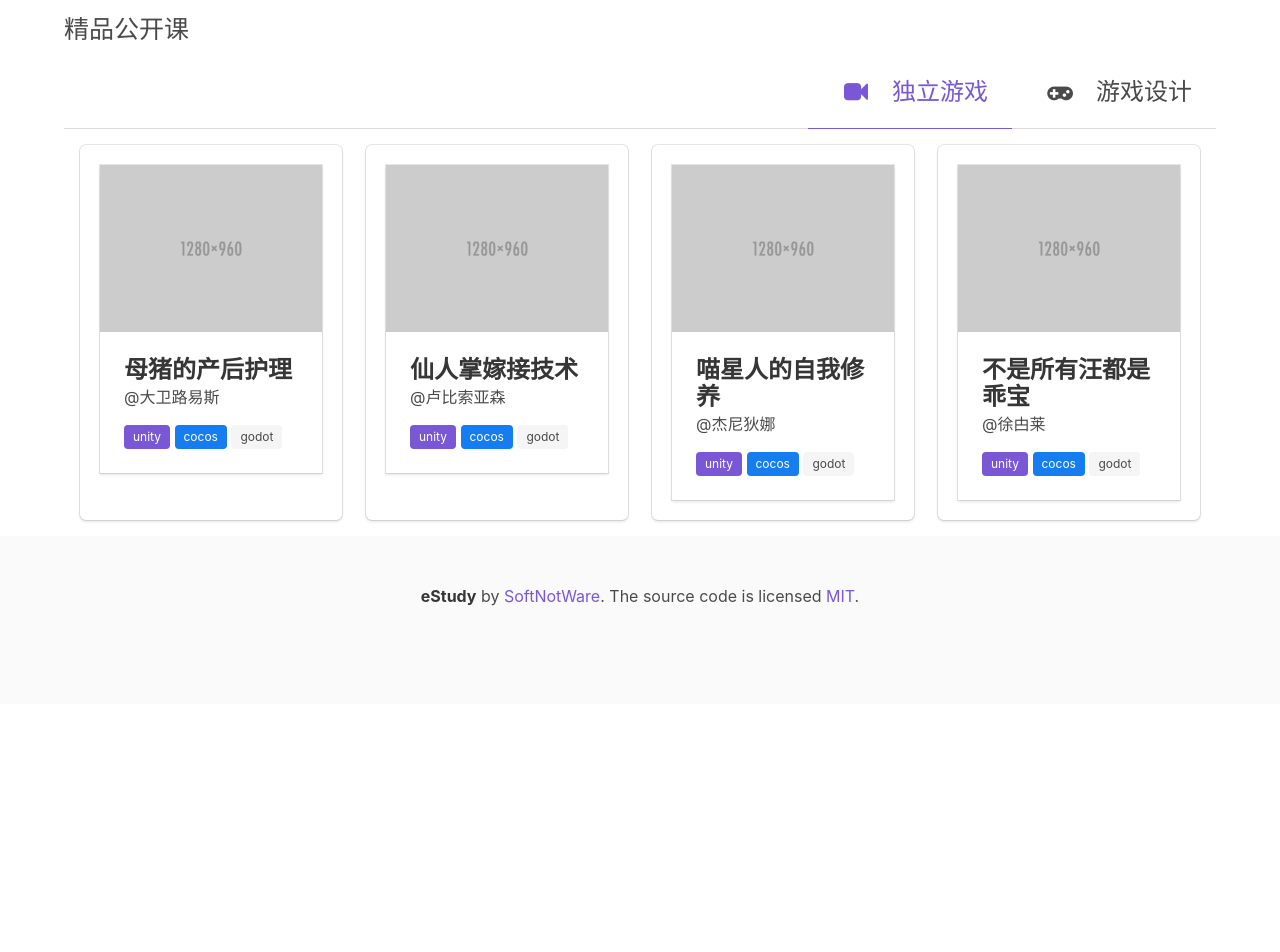
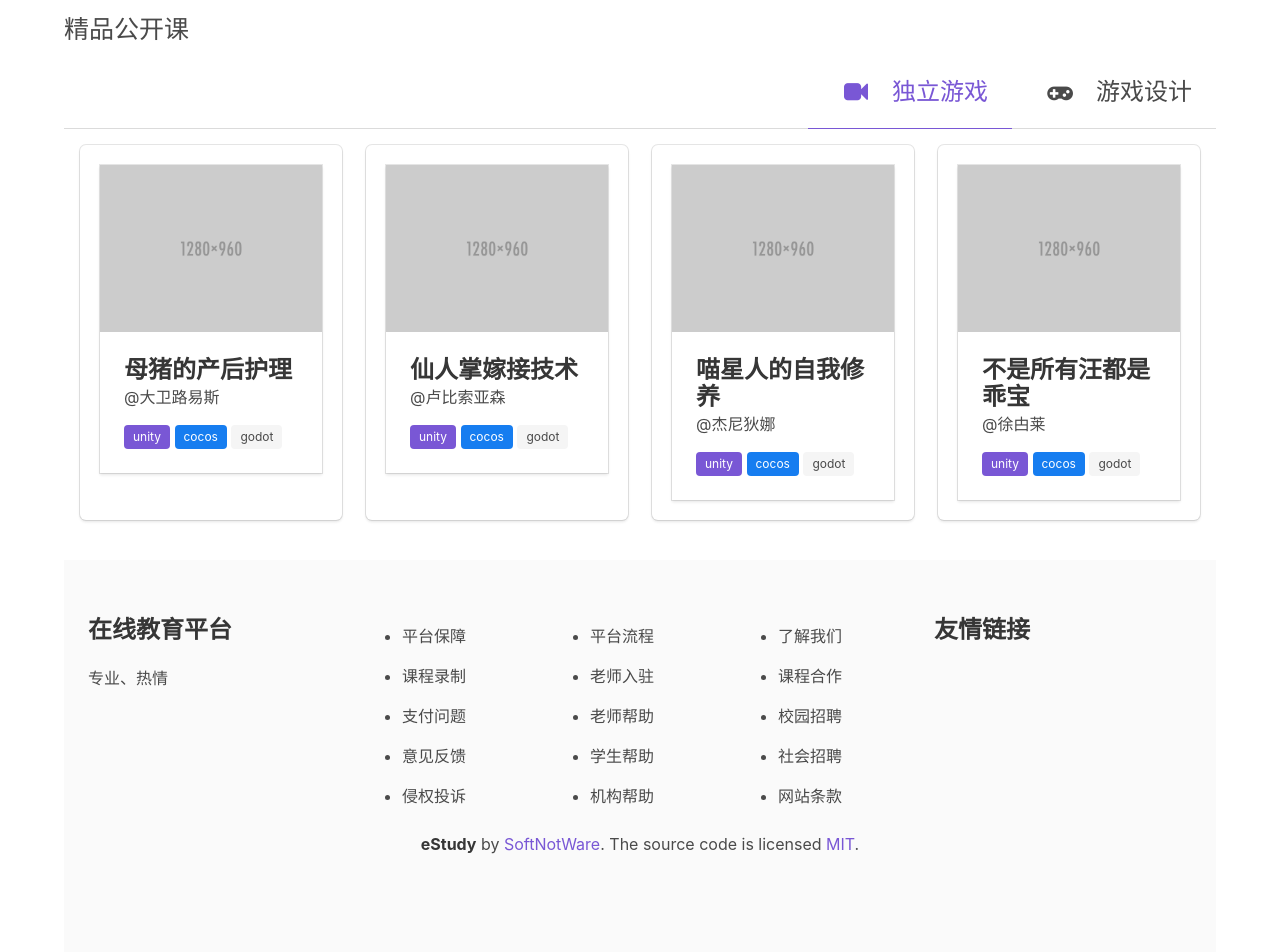
Before and after one commit to SoftNotWare/StudyGround, a plain HTML site: page www/home.html in a window 1280 px wide. Shown: the part 660-1612 px from the top of the page. Before the commit the page ends 1364 px from the top, so only its background shows below. Drawn offline with Linux system fonts and the light colour scheme; files whose address does not match are found by name.

Commit message:
add footer

```diff
--- a/www/home.html
+++ b/www/home.html
@@ -179,19 +179,50 @@
                     </div>
                 </b-tab-item>
             </b-tabs>
+
+
+            <footer class="footer">
+                <div class="content">
+                    <div class="columns">
+                        <div class="column is-3">
+                            <article class="">
+                                <h3>在线教育平台</h3>
+                                <p>专业、热情</p>
+                            </article>
+                        </div>
+                        <div class="column is-2">
+                            <ul v-for="item in footersupport">
+                                <li>{{ item }}</li>
+                            </ul>
+                        </div>
+                        <div class="column is-2">
+                            <ul v-for="item in footerhelp">
+                                <li>{{ item }}</li>
+                            </ul>
+                        </div>
+                        <div class="column is-2">
+                            <ul v-for="item in footerabout">
+                                <li>{{ item }}</li>
+                            </ul>
+                        </div>
+                        <div class="column is-3">
+                            <h3>友情链接</h3>
+                            <ul v-for="item in footerlinks">
+                                <li>{{ item }}</li>
+                            </ul>
+                        </div>
                     </div>
                 </div>
 
-    <footer class="footer">
-        <div class="content has-text-centered">
-            <p>
+                <p class="has-text-centered">
                     <strong>eStudy</strong> by <a href="https://github.com/orgs/SoftNotWare">SoftNotWare</a>. The
                     source
                     code is licensed
                     <a href="http://opensource.org/licenses/mit-license.php">MIT</a>.
                 </p>
+            </footer>
         </div>
-    </footer>
+    </div>
 
 
     <script src="js/vue.js"></script>
--- a/www/js/home.js
+++ b/www/js/home.js
@@ -120,6 +120,30 @@ new Vue({
                 image: 'image/placeholder-1280x960.png',
                 author: '一不拉稀摸围棋'
             }
+        ],
+        footersupport: [
+            '平台保障',
+            '课程录制',
+            '支付问题',
+            '意见反馈',
+            '侵权投诉'
+        ],
+        footerhelp: [
+            '平台流程',
+            '老师入驻',
+            '老师帮助',
+            '学生帮助',
+            '机构帮助',
+        ],
+        footerabout: [
+            '了解我们',
+            '课程合作',
+            '校园招聘',
+            '社会招聘',
+            '网站条款',
+        ],
+        footerlinks: [
+
         ]
     },
     methods: {
```
Lines whose indentation alone changed are shown as unchanged.
